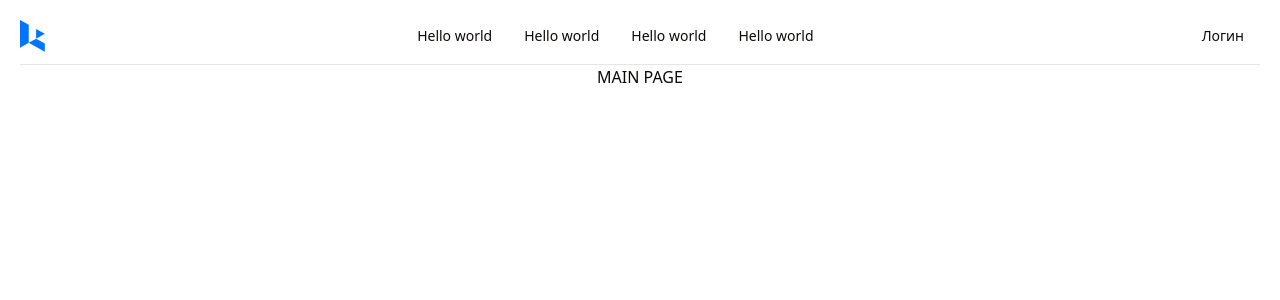
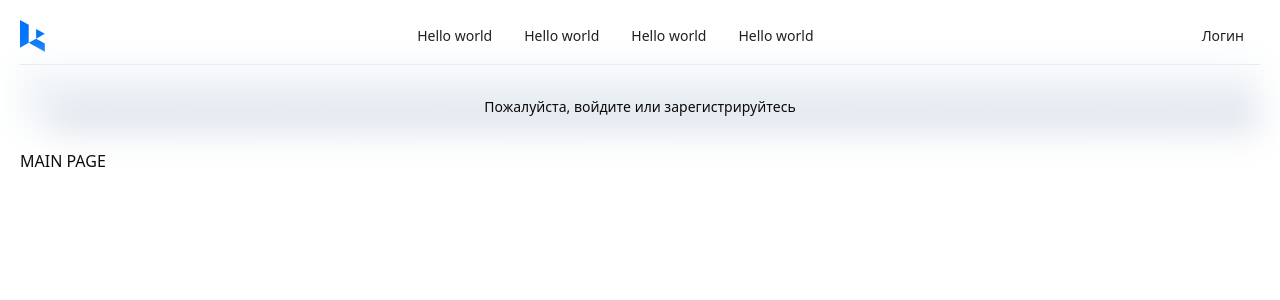
Before and after one commit to AndreyTheWeb/students-resume-portal, a Next.js app: page /main in a window 1280 px wide. Shown: the top 300 px of the page. Built offline with nearby package versions, Linux system fonts and the light colour scheme; no server answers.

Commit message:
add sign out button and logic

```diff
--- a/src/app/main/page.tsx
+++ b/src/app/main/page.tsx
@@ -4,5 +4,26 @@ import { authOptions } from "@/lib/auth";
 export default async function Main() {
   const session = await getServerSession(authOptions);
   console.log(session);
-  return <div>MAIN PAGE</div>;
+  return (
+    <div className={"relative w-full"}>
+      {!session?.user && (
+        <>
+          <div
+            className={
+              "absolute w-full text-slate-400 text-sm font-medium ring-offset-background p-8 blur-lg bg-slate-100 h-2"
+            }
+          >
+            AAAAAAAAAAAAAAAAAAAAAAAAAAAAAAAAAAAAAAAAAAAAAAAAAAAAAAAAAAAAAAAAAAAAAAAAAAAAAAAAAAAAAAAAAAAAAAAAAAAAAAAAAAAAAAAAAAAAAAAAAAAAAAAAAAAAAAA
+            AAAAAAAAAAAAAAAAAAAAAAAAAAAAAAAAAAAAAAAAAAAAAAAAAAAAAAAAAAAAAAAAAAAAAAAAAAAAAAAAAAAAAAAAAAAAAAAAAAAAAAAAAAAAAAAAAAAAAAAAAAAAAAAAAAAAAAA
+          </div>
+          <div
+            className={`inline-flex items-center justify-center relative w-full text-sm font-medium ring-offset-background p-8`}
+          >
+            Пожалуйста, войдите или зарегистрируйтесь
+          </div>
+        </>
+      )}
+      MAIN PAGE {session?.user?.name}
+    </div>
+  );
 }
--- a/src/components/form/sign-in-form.tsx
+++ b/src/components/form/sign-in-form.tsx
@@ -45,9 +45,10 @@ const SignInForm = () => {
       redirect: false,
     });
 
-    if (!signInData?.ok) {
+    if (signInData?.error) {
     } else {
       router.push("/main");
+      router.refresh();
     }
   };
 
@@ -86,7 +87,7 @@ const SignInForm = () => {
             )}
           />
         </div>
-        <Button variant="ghost" className="w-full mt-6" type="submit">
+        <Button variant="link" className="w-full mt-6" type="submit">
           Войти
         </Button>
       </form>
--- a/src/components/form/sign-up-form.tsx
+++ b/src/components/form/sign-up-form.tsx
@@ -71,6 +71,7 @@ const SignUpForm = () => {
     });
 
     if (response.ok) {
+      console.log(123);
       router.push("/sign-in");
     }
   };
@@ -159,7 +160,7 @@ const SignUpForm = () => {
           ></FormField>
         </div>
 
-        <Button variant="ghost" className="w-full mt-6" type="submit">
+        <Button variant="link" className="w-full mt-6" type="submit">
           Зарегистрироваться
         </Button>
       </form>
--- a/src/components/header.tsx
+++ b/src/components/header.tsx
@@ -1,24 +1,36 @@
-"use client";
 import Link from "next/link";
 import Image from "next/image";
 import { Colors } from "../app/theme/colors";
-import { Button, buttonVariants } from "@/components";
+import { Button, buttonVariants, UserAccountNav } from "@/components";
+import { getServerSession } from "next-auth";
+import { authOptions } from "@/lib/auth";
 
-export const Header = () => (
+export const Header = async () => {
+  const session = await getServerSession(authOptions);
+
+  return (
     <header
       className={`flex flex-row item-center items-center border-b border-[${Colors.subtext}] pb-2 w-full justify-between sticky top-0 `}
     >
       <Image src="/logo_min.svg" alt="logo" width={25} height={25} priority />
       <div>
-      <Button variant="ghost">Hello world</Button>
-      <Button variant="ghost">Hello world</Button>
-      <Button variant="ghost">Hello world</Button>
-      <Button variant="ghost">Hello world</Button>
+        <Button variant="link">Hello world</Button>
+        <Button variant="link">Hello world</Button>
+        <Button variant="link">Hello world</Button>
+        <Button variant="link">Hello world</Button>
       </div>
       <div>
-      <Link className={buttonVariants({ variant: "ghost" })} href={"/sign-in"}>
+        {session?.user ? (
+          <UserAccountNav />
+        ) : (
+          <Link
+            className={buttonVariants({ variant: "link" })}
+            href={"/sign-in"}
+          >
             Логин
           </Link>
+        )}
       </div>
     </header>
   );
+};
--- a/src/components/index.ts
+++ b/src/components/index.ts
@@ -2,3 +2,4 @@ export * from "./ui";
 export * from "./header";
 export * from "./form/sign-in-form";
 export * from "./form/sign-up-form";
+export * from "./user-account-nav";
--- /dev/null
+++ b/src/components/user-account-nav.tsx
@@ -0,0 +1,18 @@
+"use client";
+
+import { signOut } from "next-auth/react";
+import { Button } from "@/components/ui";
+
+export const UserAccountNav = () => (
+  <Button
+    variant="link"
+    onClick={() =>
+      signOut({
+        redirect: true,
+        callbackUrl: `${window.location.origin}/sign-in`,
+      })
+    }
+  >
+    Выйти
+  </Button>
+);
--- a/src/lib/auth.ts
+++ b/src/lib/auth.ts
@@ -56,11 +56,24 @@ export const authOptions: NextAuthOptions = {
     }),
   ],
   callbacks: {
-    async jwt({ token, user, account, profile, isNewUser }) {
+    async jwt({ token, user }) {
+      if (user) {
+        return {
+          ...token,
+          name: user.name,
+        };
+      }
+
       return token;
     },
-    async session({ session, user, token }) {
-      return session;
+    async session({ session, token }) {
+      return {
+        ...session,
+        user: {
+          ...session,
+          name: token.name,
+        },
+      };
     },
   },
 };
```
Lines whose indentation alone changed are shown as unchanged.
